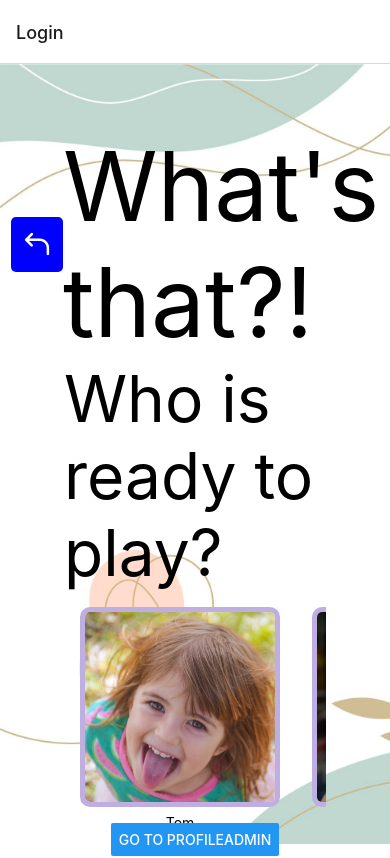
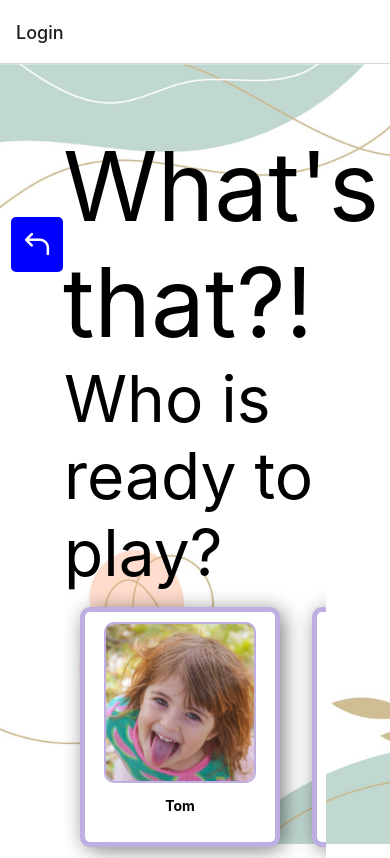
Before and after one commit to chingu-voyages/v41-bears-team-29, a React Native app in the folder Front-end/: screen /Login in a window 390 px wide. Shown: the top 858 px of the page. Built offline with nearby package versions, Linux system fonts and the light colour scheme.

Commit message:
did some stylin changes

```diff
--- a/Front-end/components/profileCard.js
+++ b/Front-end/components/profileCard.js
@@ -18,18 +18,31 @@ export default function ProfileCard({ user }) {
 
 const styles = StyleSheet.create({
   container: {
-    height: "100%",
+    height: "120%",
     width: "100%",
+    backgroundColor: "white",
+    border: "solid 5px #BEAEE2",
+    margin: "auto",
+    borderRadius: 10,
+    boxShadow: "4px 3px 22px -2px rgba(0,0,0,0.59)",
+
   },
   profilePhoto: {
-    width: "100%",
-    height: "100%",
-    border: "solid 5px #BEAEE2",
+    width: "80%",
+    height: "70%",
+    border: "solid 2px #BEAEE2",
     borderRadius: 10,
+    marginLeft: "10%",
+    marginRight: "10%",
+    marginTop: "5%",
   },
   profileName: {
     textAlign: "center",
     paddingTop: ".5em",
+    marginTop: "4%",
+    fontWeight: "bold",
     // fontSize: '2rem',
   },
 });
+
+//edited this file to add a white card border and box shadow to the profile card, profile still looks decent on capture page - Elliott 10/21/22
--- a/Front-end/pages/Capture.js
+++ b/Front-end/pages/Capture.js
@@ -31,7 +31,7 @@ export default function Capture({ navigation }) {
             <ProfileCard user={currentUser} />
           </View>
           <Button
-            title="go to Choosing"
+            title="What is this?"
             onPress={() => navigation.navigate("Choosing")}
           />
         </View>
--- a/Front-end/pages/Login.js
+++ b/Front-end/pages/Login.js
@@ -69,6 +69,7 @@ const styles = StyleSheet.create({
   profiles: {
     flexDirection: "row",
     width: "100%",
+    height: 400,
     overflow: "hidden",
   },
   profileContainer: {
```
